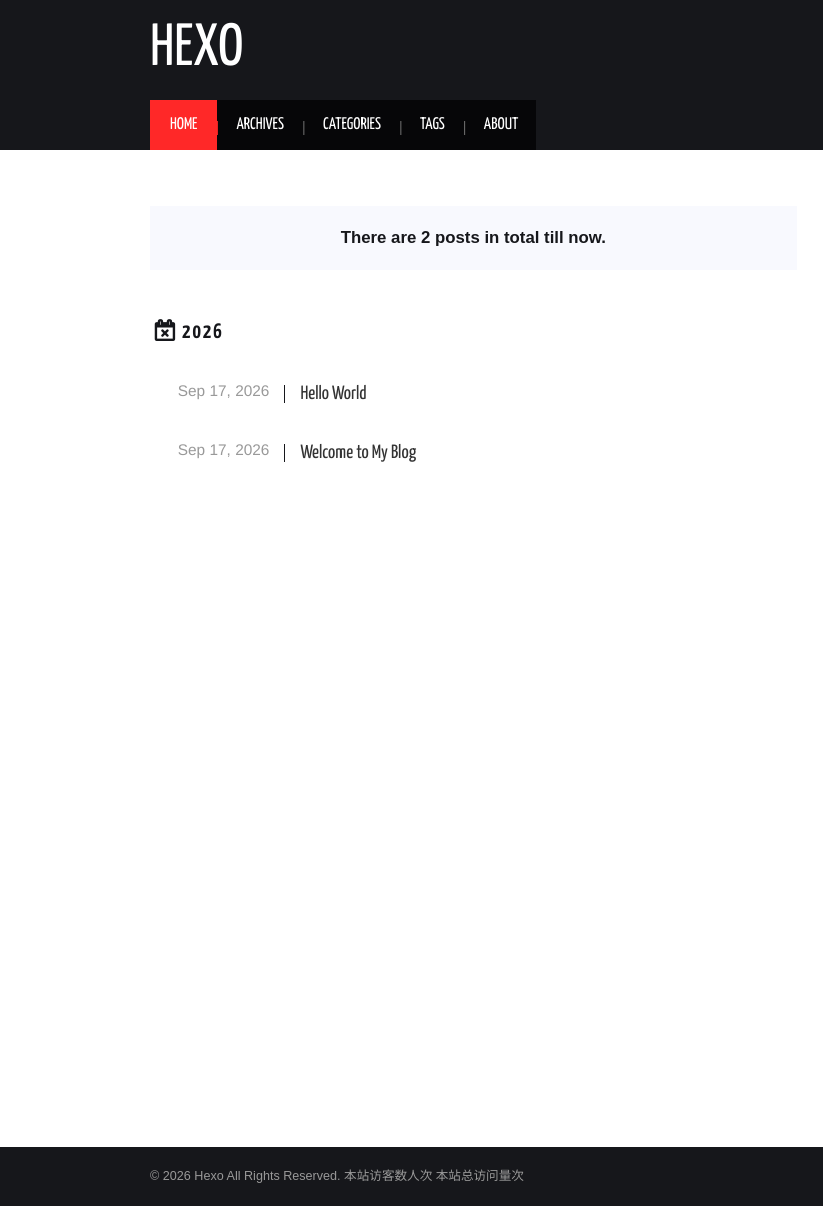
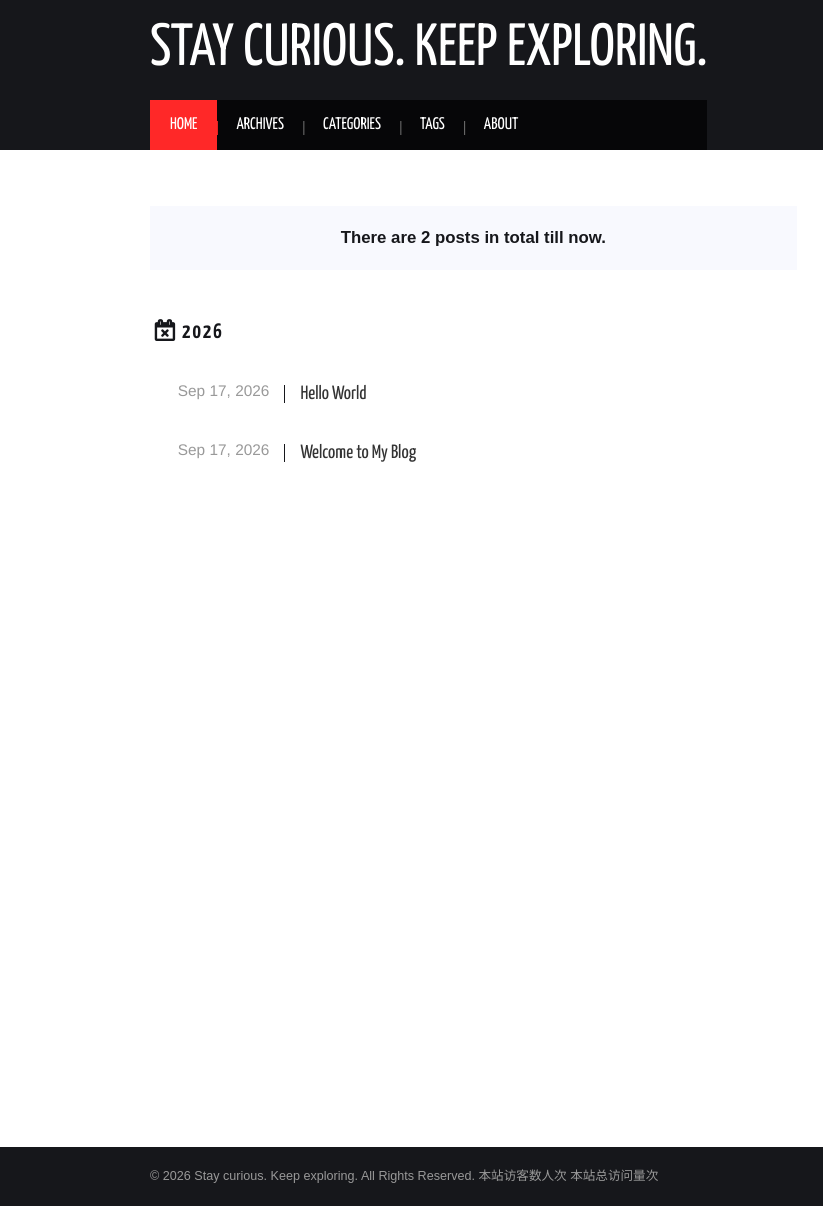
Before and after one commit to Yule-tree/Personalweb, a plain HTML site: page archives/2026/09/index.html in a window 1280 px wide. Shown: the full height of the page, 0-823 px from the left. Drawn offline with nearby package versions, Linux system fonts and the light colour scheme; some packages are replaced by stand-ins of ours; no server answers; a script that the page names is missing; a web font is replaced by a local one.

Commit message:
Deploy Hexo blog: YYYY-09-2026年9月17日 19:41:31

```diff
--- a/2026/09/17/My-First-Hexo-Blog/index.html
+++ b/2026/09/17/My-First-Hexo-Blog/index.html
@@ -17,7 +17,7 @@
   <!-- PACE Progress Bar START -->
 
 
-  <title>welcome to my blog | Hexo</title>
+  <title>welcome to my blog | Stay curious. Keep exploring.</title>
   <meta name="viewport" content="width=device-width, initial-scale=1, maximum-scale=1">
 
   <meta name="keywords" content="ResearchLearning" />
@@ -29,17 +29,17 @@
 <meta property="og:type" content="article">
 <meta property="og:title" content="Welcome to My Blog">
 <meta property="og:url" content="https://yule-tree.github.io/Personalweb/2026/09/17/My-First-Hexo-Blog/index.html">
-<meta property="og:site_name" content="Hexo">
+<meta property="og:site_name" content="Stay curious. Keep exploring.">
 <meta property="og:description" content="Welcome你好，我是西农本科大四在读学生。 这里将作为我的科研学习记录空间，用于分享和整理日常科研探索、文献阅读、实验思考以及学习过程中的收获。 科研之路漫长而充满挑战，希望通过持续记录，不断积累与成长。 博客将不定期更新，欢迎交流与讨论。">
 <meta property="og:locale" content="en_US">
 <meta property="article:published_time" content="2026-09-16T16:00:00.000Z">
 <meta property="article:modified_time" content="2026-09-17T03:20:11.090Z">
-<meta property="article:author" content="John Doe">
+<meta property="article:author" content="Yule Yan">
 <meta property="article:tag" content="Learning">
 <meta property="article:tag" content="Research">
 <meta name="twitter:card" content="summary">
 
-    <link rel="alternate" href="/atom.xml" title="Hexo" type="application/atom+xml">
+    <link rel="alternate" href="/atom.xml" title="Stay curious. Keep exploring." type="application/atom+xml">
 
   <link rel="icon" href="/Personalweb/css/images/favicon.ico">
 
@@ -110,7 +110,7 @@
 
           <h1 class="site-title">
 
-              <a href="/Personalweb/" title="Hexo" rel="home"> Hexo </a>
+              <a href="/Personalweb/" title="Stay curious. Keep exploring." rel="home"> Stay curious. Keep exploring. </a>
 
           </h1>
 
@@ -302,7 +302,7 @@
 
   <div class="clearfix container">
       <div class="site-info">
-	      &copy; 2026 Hexo All Rights Reserved.
+	      &copy; 2026 Stay curious. Keep exploring. All Rights Reserved.
 
             <span id="busuanzi_container_site_uv">
               本站访客数<span id="busuanzi_value_site_uv"></span>人次
--- a/archives/2026/09/index.html
+++ b/archives/2026/09/index.html
@@ -17,21 +17,21 @@
   <!-- PACE Progress Bar START -->
 
 
-  <title>archives: 2026/9 | Hexo</title>
+  <title>archives: 2026/9 | Stay curious. Keep exploring.</title>
   <meta name="viewport" content="width=device-width, initial-scale=1, maximum-scale=1">
 
 
 
 
   <meta property="og:type" content="website">
-<meta property="og:title" content="Hexo">
+<meta property="og:title" content="Stay curious. Keep exploring.">
 <meta property="og:url" content="https://yule-tree.github.io/Personalweb/archives/2026/09/index.html">
-<meta property="og:site_name" content="Hexo">
+<meta property="og:site_name" content="Stay curious. Keep exploring.">
 <meta property="og:locale" content="en_US">
-<meta property="article:author" content="John Doe">
+<meta property="article:author" content="Yule Yan">
 <meta name="twitter:card" content="summary">
 
-    <link rel="alternate" href="/atom.xml" title="Hexo" type="application/atom+xml">
+    <link rel="alternate" href="/atom.xml" title="Stay curious. Keep exploring." type="application/atom+xml">
 
   <link rel="icon" href="/Personalweb/css/images/favicon.ico">
 
@@ -102,7 +102,7 @@
 
           <h1 class="site-title">
 
-              <a href="/Personalweb/" title="Hexo" rel="home"> Hexo </a>
+              <a href="/Personalweb/" title="Stay curious. Keep exploring." rel="home"> Stay curious. Keep exploring. </a>
 
           </h1>
 
@@ -429,7 +429,7 @@
 
   <div class="clearfix container">
       <div class="site-info">
-	      &copy; 2026 Hexo All Rights Reserved.
+	      &copy; 2026 Stay curious. Keep exploring. All Rights Reserved.
 
             <span id="busuanzi_container_site_uv">
               本站访客数<span id="busuanzi_value_site_uv"></span>人次
```
Also changed, not shown: 2026/09/17/hello-world/index.html (+6 -6 lines), archives/2026/index.html (+7 -7 lines), archives/index.html (+7 -7 lines), categories/Notes/index.html (+7 -7 lines), index.html (+7 -7 lines), tags/Learning/index.html (+7 -7 lines), tags/Research/index.html (+7 -7 lines).
